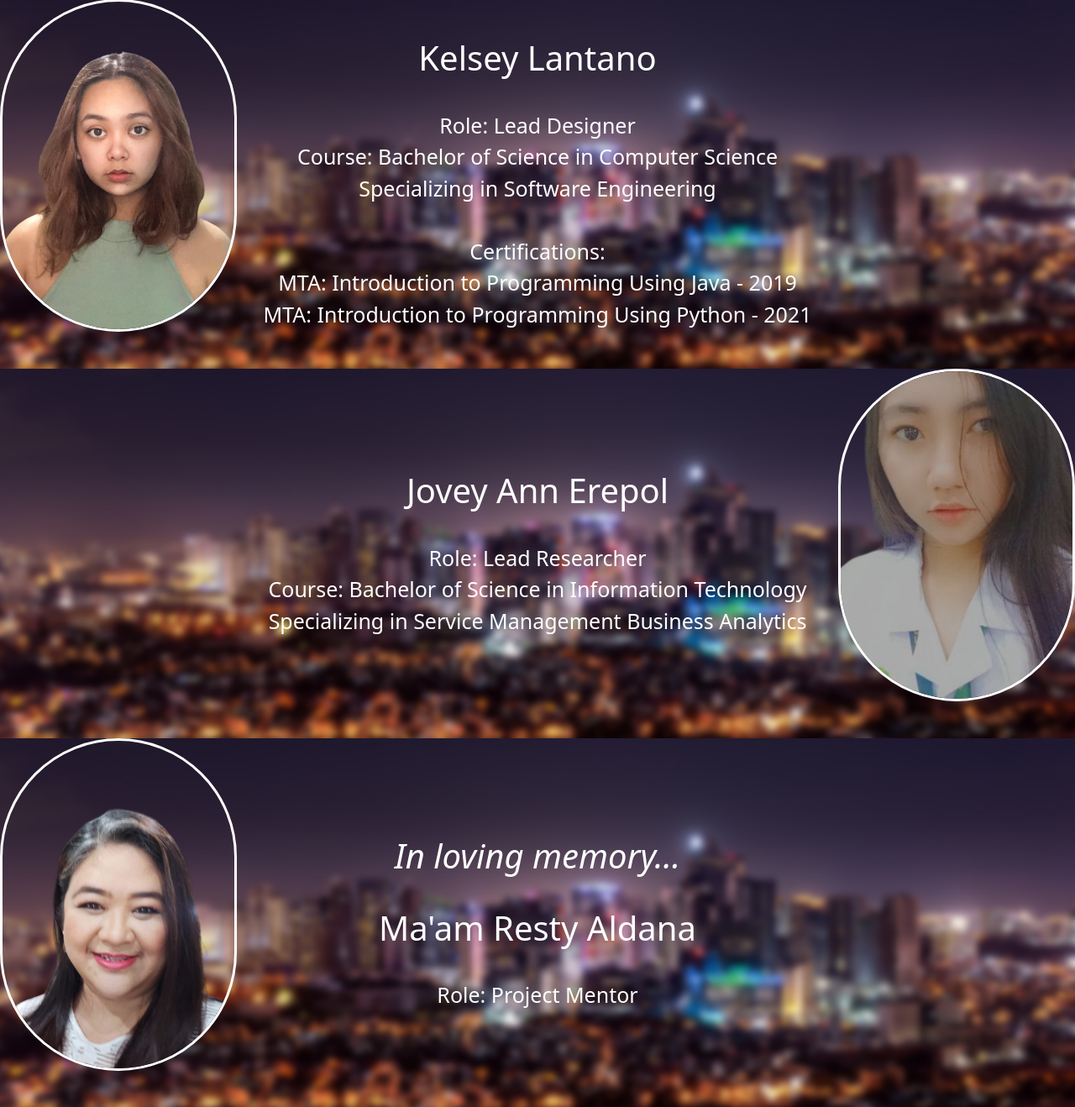
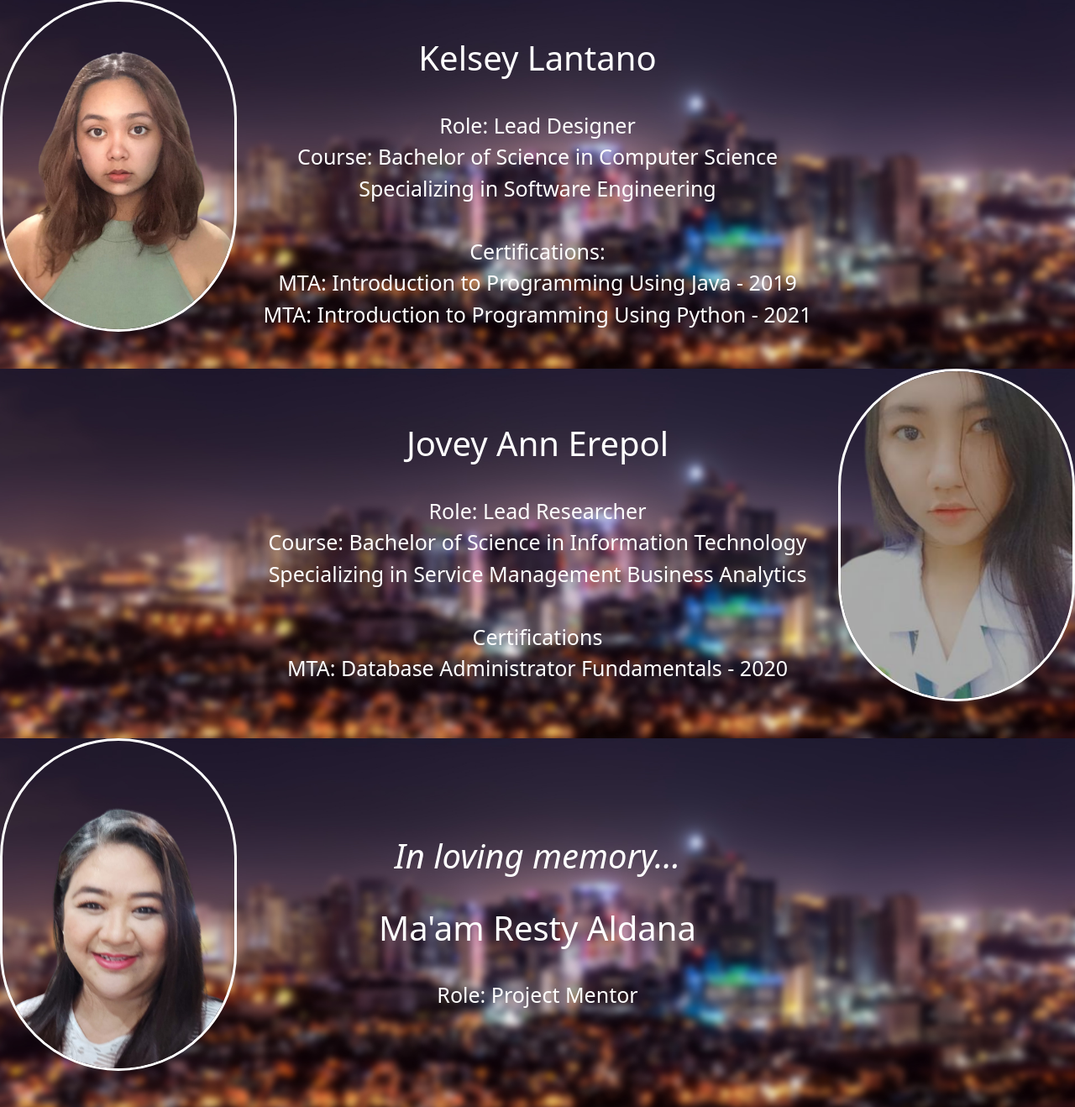
Before and after one commit to pizzanoodles/thesis, a Flask app: page /about in a window 1280 px wide. Shown: the part 1681-2999 px from the top of the page at 84% size. Run offline with Flask 2, Linux system fonts and the light colour scheme; parts of the project's set-up code (start-up, migrations or seed data) failed here and were passed over.

Commit message:
jovey certification

```diff
--- a/templates/about.html
+++ b/templates/about.html
@@ -81,7 +81,9 @@
             <div id="aninaboutr">
                 <h1>Jovey Ann Erepol</h1><br>
                 Role: Lead Researcher<br>
-                Course: Bachelor of Science in Information Technology<br> Specializing in Service Management Business Analytics
+                Course: Bachelor of Science in Information Technology<br> Specializing in Service Management Business Analytics<br><br>
+                Certifications<br>
+                MTA: Database Administrator Fundamentals - 2020
             </div>
         </div>
         <div class="aboutsection" id="maamresty" data-aos="fade-up">
```
